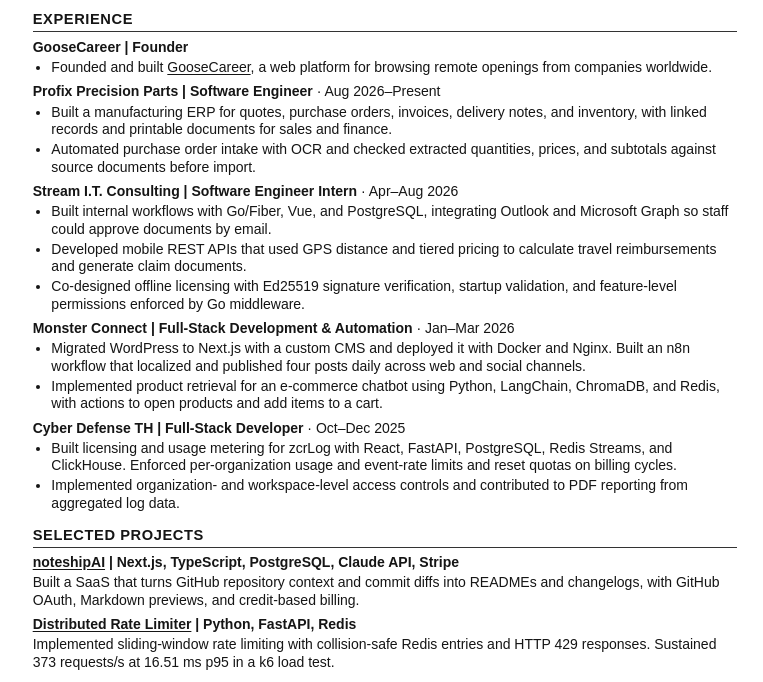
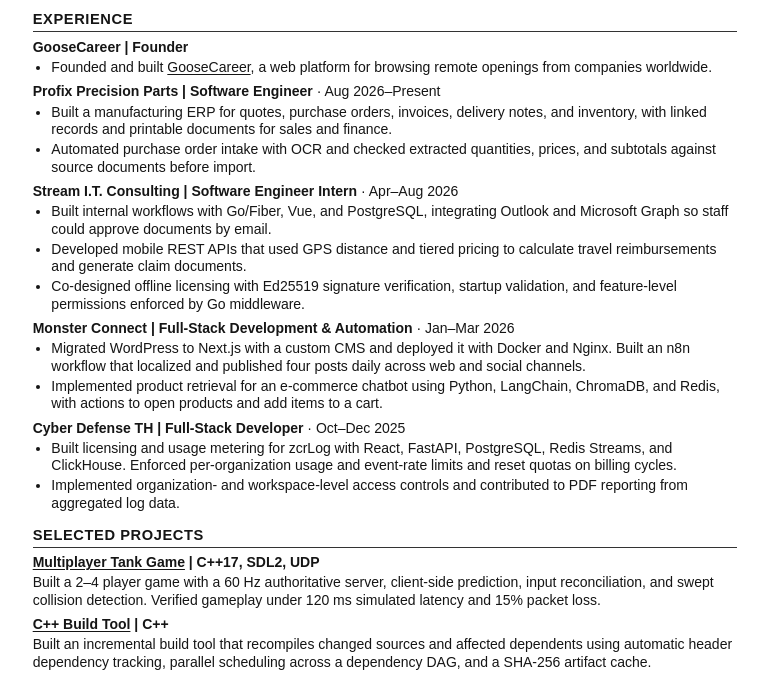
Before and after one commit to pigglegiggle/patcharaphon, a plain HTML site: page dist/cv.html in a window 1280 px wide. Shown: the part 88-770 px from the top of the page, without its empty margins (255-1018 px from the left). Drawn offline with Linux system fonts and the light colour scheme.

Commit message:
Update Site source

```diff
--- a/dist/cv.html
+++ b/dist/cv.html
@@ -66,12 +66,12 @@ article { break-inside: avoid; }
 <section>
 <h2>Selected Projects</h2>
 <article>
-<h3><a href="https://noteshipai.com/">noteshipAI</a> | Next.js, TypeScript, PostgreSQL, Claude API, Stripe</h3>
-<p>Built a SaaS that turns GitHub repository context and commit diffs into READMEs and changelogs, with GitHub OAuth, Markdown previews, and credit-based billing.</p>
+<h3><a href="https://github.com/pigglegiggle/multiplayer-tank-game">Multiplayer Tank Game</a> | C++17, SDL2, UDP</h3>
+<p>Built a 2–4 player game with a 60 Hz authoritative server, client-side prediction, input reconciliation, and swept collision detection. Verified gameplay under 120 ms simulated latency and 15% packet loss.</p>
 </article>
 <article>
-<h3><a href="https://github.com/pigglegiggle/rate_limiting">Distributed Rate Limiter</a> | Python, FastAPI, Redis</h3>
-<p>Implemented sliding-window rate limiting with collision-safe Redis entries and HTTP 429 responses. Sustained 373 requests/s at 16.51 ms p95 in a k6 load test.</p>
+<h3><a href="https://github.com/pigglegiggle/cpp-build-tool">C++ Build Tool</a> | C++</h3>
+<p>Built an incremental build tool that recompiles changed sources and affected dependents using automatic header dependency tracking, parallel scheduling across a dependency DAG, and a SHA-256 artifact cache.</p>
 </article>
 </section>
 <section>
```
Also changed, not shown: 1 other file.
